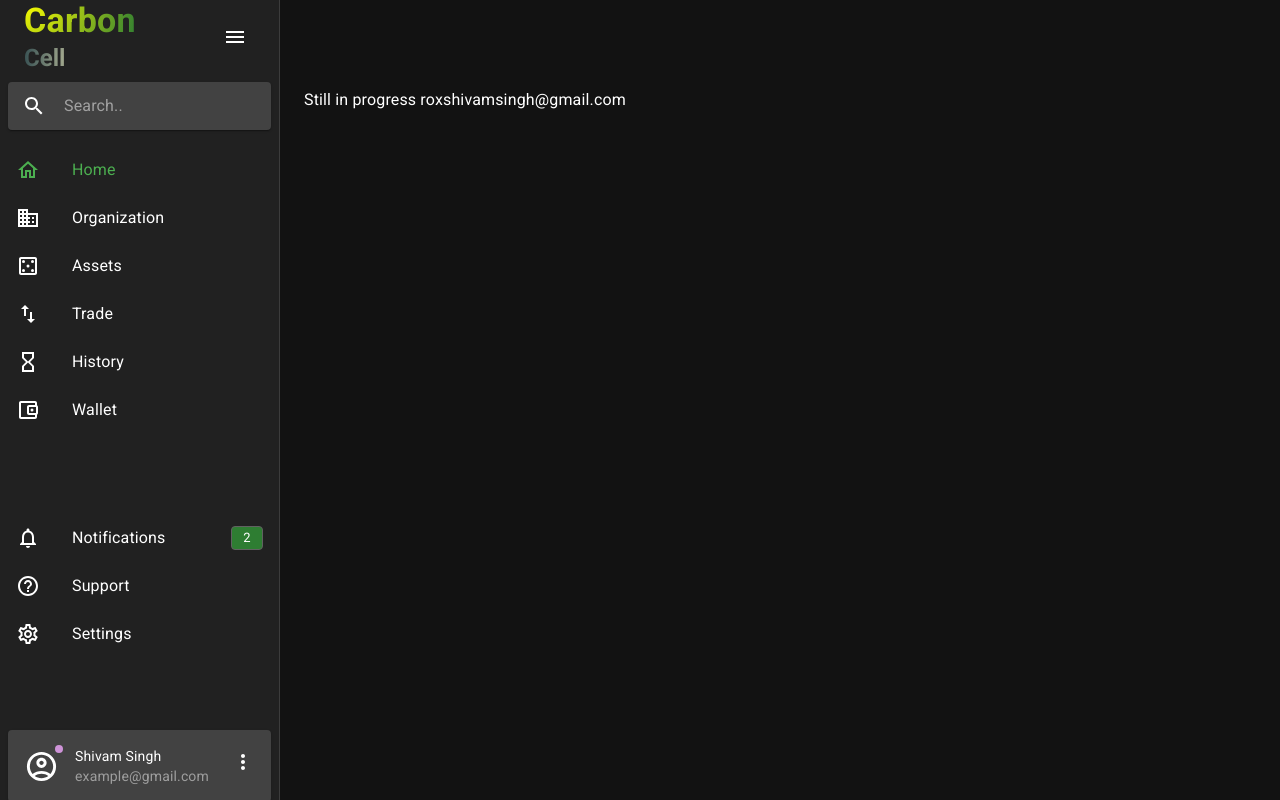
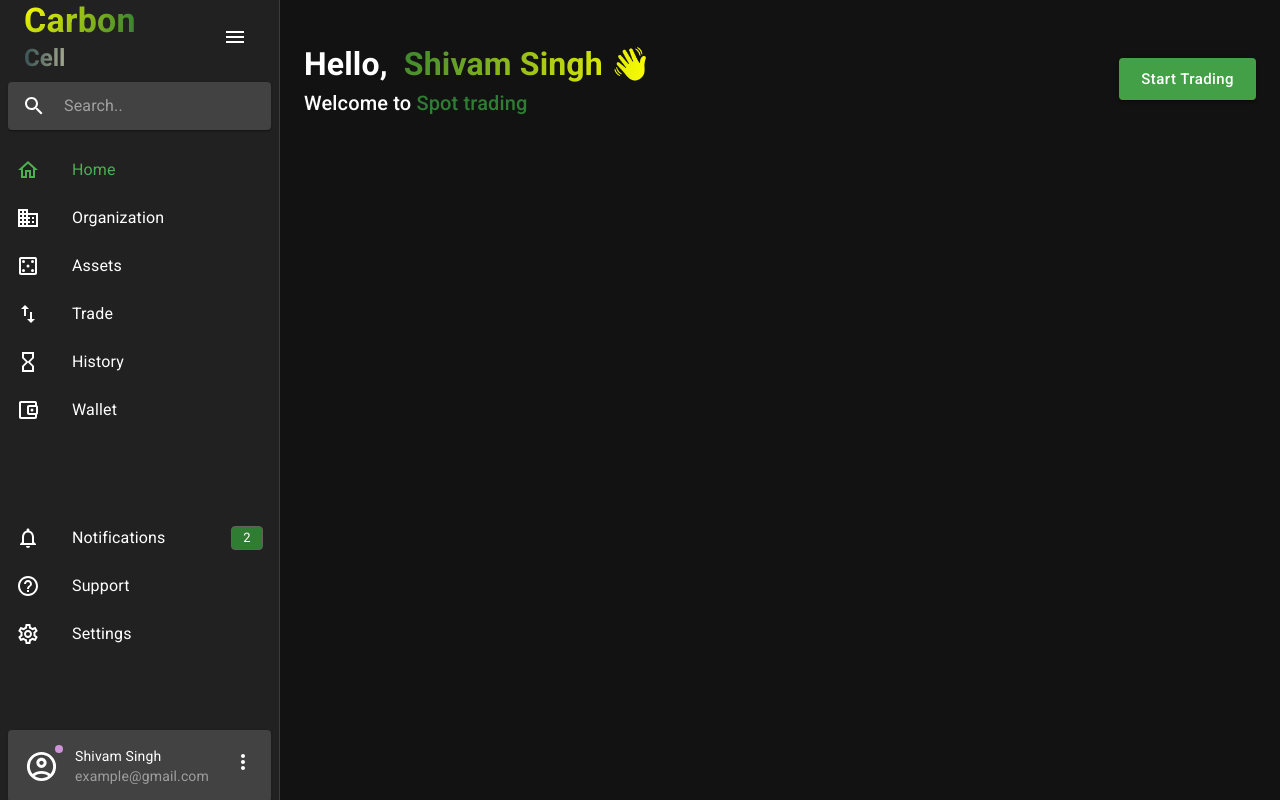
Before and after one commit to roxshivamsingh/cuddly-robot, a React (Vite) app: page / in a window 1280 px wide. Built offline with nearby package versions, Linux system fonts and the light colour scheme; no server answers.

Commit message:
ADD: Content quote;;

```diff
--- a/src/App.tsx
+++ b/src/App.tsx
@@ -1,28 +1,28 @@
 import CssBaseline from '@mui/material/CssBaseline';
 import Box from '@mui/material/Box';
-import Toolbar from '@mui/material/Toolbar';
 
-import Typography from '@mui/material/Typography';
 
-import { Sidebar } from './components';
+import { Content, Sidebar } from './components';
+import axios from 'axios';
+import { useEffect } from 'react';
 
 // const width = 280;
 
 function App() {
 
+  useEffect(() => {
+
+
+    axios.get('https://datausa.io/api/data?drilldowns=Nation&measures=Population').then((response) => {
+
+      console.log(response.data)
+    })
+  }, [])
+
   return (<Box sx={{ display: 'flex' }}>
     <CssBaseline />
     <Sidebar />
-    <Box
-      component="main"
-      sx={{ flexGrow: 1, bgcolor: 'background.default', p: 3 }}
-    >
-      <Toolbar />
-      <Typography paragraph>
-        Still in progress roxshivamsingh@gmail.com
-      </Typography>
-    </Box>
-
+    <Content />
   </Box >
   )
 }
--- /dev/null
+++ b/src/components/content.tsx
@@ -0,0 +1,58 @@
+import { green } from "@mui/material/colors";
+import { Box, Button, Stack } from "@mui/material";
+
+export function Content() {
+    return (
+        <Box
+            component="main"
+            sx={{ flexGrow: 1, bgcolor: 'background.default', p: 3 }}
+        >
+
+            <Box sx={{ mt: 2 }} />
+            <Stack direction='row' justifyContent='space-between'>
+                <Stack>
+                    <Box sx={{
+                        fontWeight: 700,
+                        fontSize: "2rem",
+                        display: "flex"
+                    }}>
+                        Hello, <Box
+                            sx={{
+                                backgroundClip: "text",
+                                textFillColor: "transparent",
+                                backgroundImage: `radial-gradient(circle at top left, ${green[800]} 0%, #FFFF00 100%)`,
+                            }}>
+                            &nbsp; Shivam Singh 👋
+                        </Box>
+
+                    </Box>
+                    <Box sx={{ fontSize: '20px', fontWeight: 500 }}>
+                        Welcome to <span style={{ color: green[800] }}> Spot trading</span>
+                    </Box>
+
+                </Stack>
+
+                <Stack justifyContent='center'>
+                    <Button
+                        size="large"
+                        variant="contained"
+                        sx={{
+
+                            textTransform: "none",
+                            background: green[600],
+                            color: "white",
+                            "&:hover": {
+                                background: green[700]
+                            }
+                        }}>
+                        Start Trading
+                    </Button>
+                </Stack>
+            </Stack>
+
+            {/* <Typography paragraph>
+                Still in progress roxshivamsingh@gmail.com
+            </Typography> */}
+        </Box >
+    );
+}
--- a/src/components/index.ts
+++ b/src/components/index.ts
@@ -1,2 +1,3 @@
 export * from "./account-card"
 export * from "./sidebar"
+export * from "./content"
```
